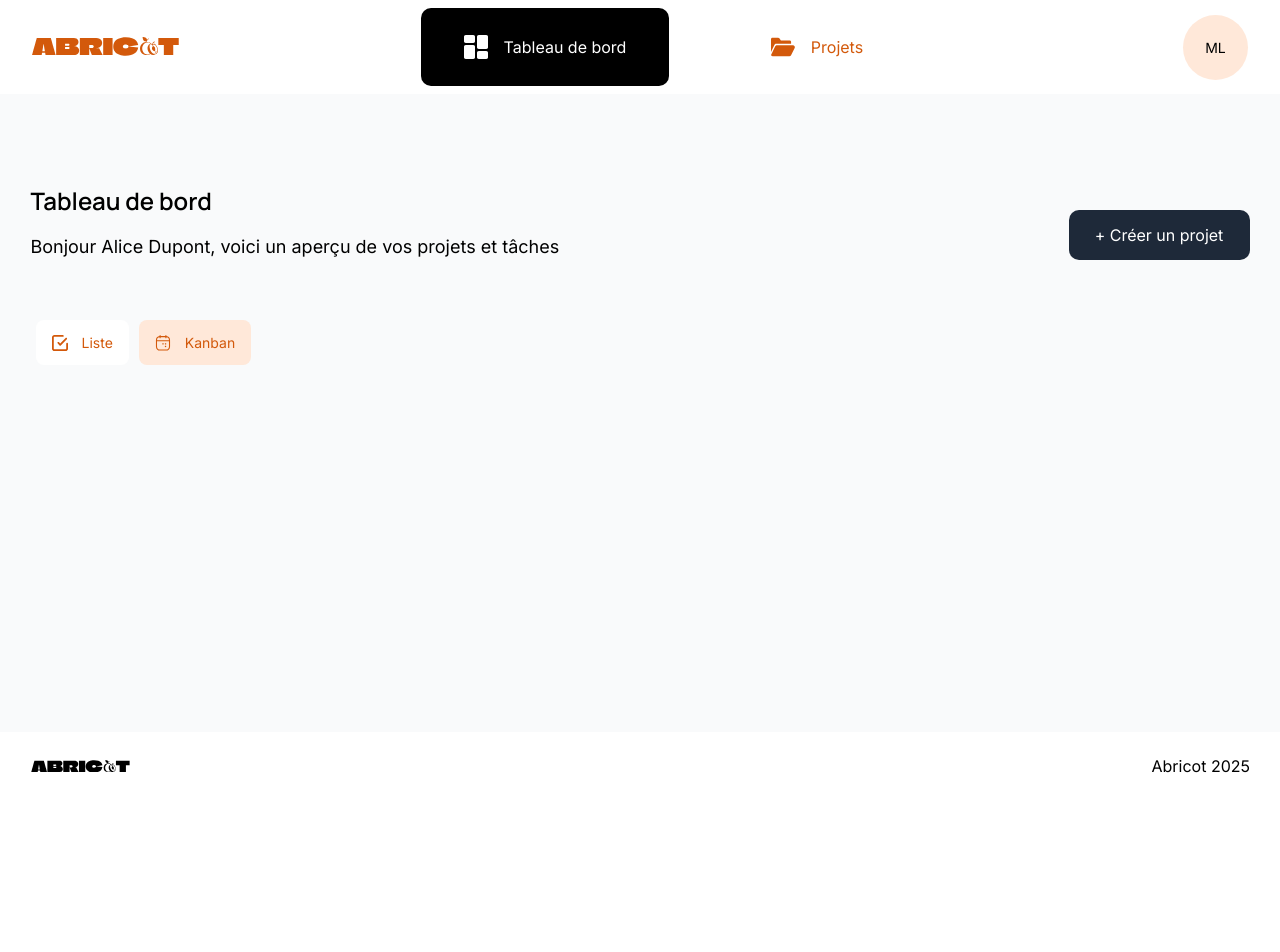
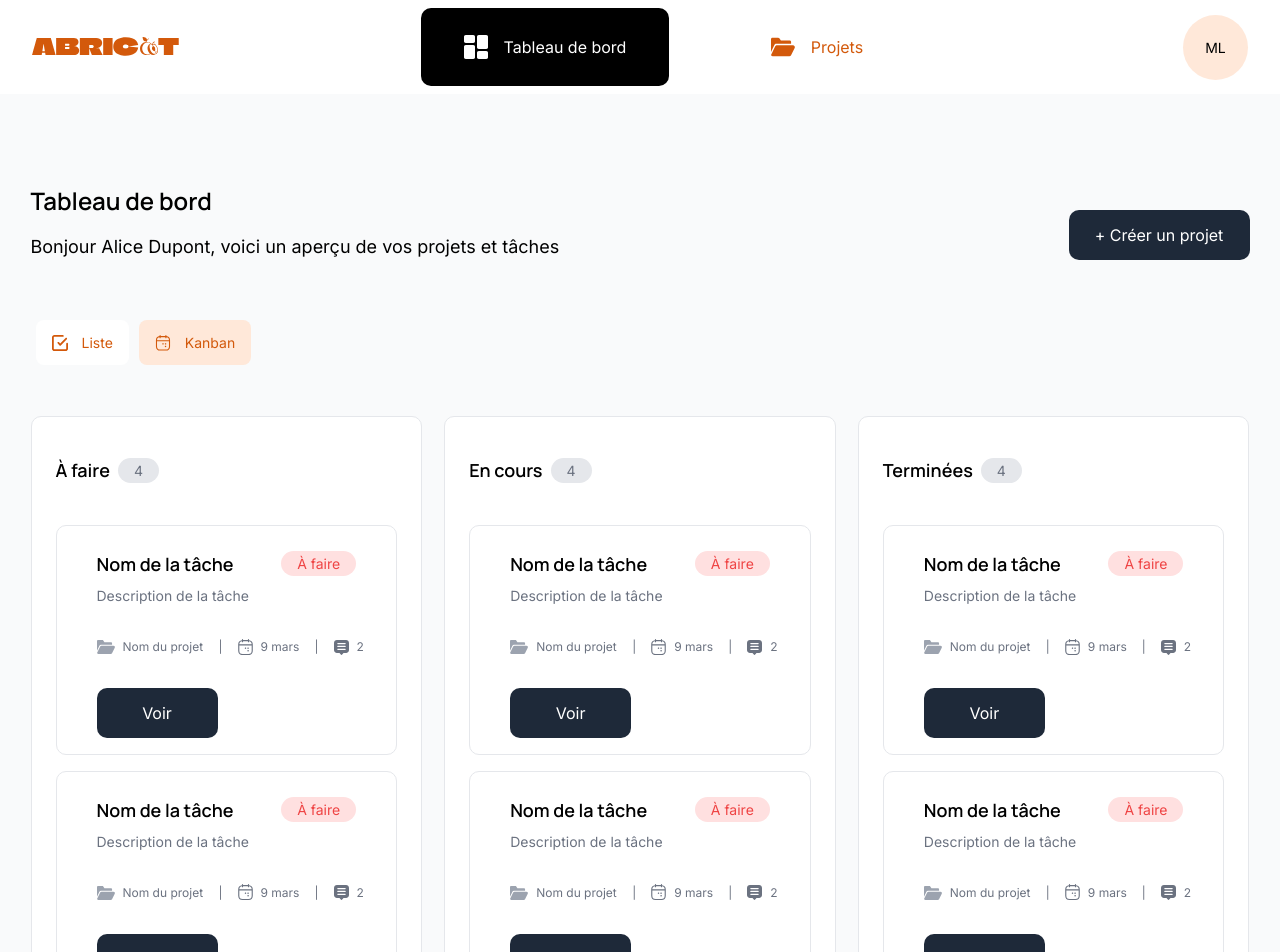
Before and after one commit to jakun9999/abricot, a Next.js app: page /dashboard/kanban in a window 1280 px wide. Shown: the top 952 px of the page. Before the commit the page ends 800 px from the top, so only its background shows below. Built offline with nearby package versions, Linux system fonts and the light colour scheme.

Commit message:
Kanban dashboard layout - done.

```diff
--- a/app/(app)/dashboard/kanban/page.tsx
+++ b/app/(app)/dashboard/kanban/page.tsx
@@ -1,10 +1,50 @@
 import { Metadata } from "next";
+import Label from "@/components/ui/labels/label";
+import TaskShort from "@/components/ui/cards/task-short";
+import TaskLong from "@/components/ui/cards/task-long";
 
 export const metadata: Metadata = {
   title: "Tableau de bord",
   description: "Tableau de bord Kanban Abricot - Suivi des tâches",
 };
 
+const elements: any = [];
+
+for (let i = 0; i < 5; i++) {
+  elements.push(
+    <div key={i}>
+      <TaskLong taskId={i} className="hidden md:flex lg:hidden" />
+      <TaskShort taskId={i} className="flex md:hidden lg:flex" />
+    </div>,
+  );
+}
+
 export default function Kanban() {
-  return <div></div>;
+  return (
+    <div className="w-full min-h-screen 2xl:-mx-7.5 mt-12.75 mb-12">
+      <div className="grid grid-cols-1 lg:grid-cols-3 justify-between items-start gap-2.5 md:gap-5.5">
+        <div className="rounded-[10px] border border-abr-grey-200 bg-abr-white px-6 py-10">
+          <div className="flex items-center gap-2 h-6.75">
+            <h5>À faire</h5>
+            <Label color="grey" text="4" />
+          </div>
+          <div className="flex flex-col gap-4 mt-10.25">{elements}</div>
+        </div>
+        <div className="rounded-[10px] border border-abr-grey-200 bg-abr-white px-6 py-10">
+          <div className="flex items-center gap-2 h-6.75">
+            <h5>En cours</h5>
+            <Label color="grey" text="4" />
+          </div>
+          <div className="flex flex-col gap-4 mt-10.25">{elements}</div>
+        </div>
+        <div className="rounded-[10px] border border-abr-grey-200 bg-abr-white px-6 py-10">
+          <div className="flex items-center gap-2 h-6.75">
+            <h5>Terminées</h5>
+            <Label color="grey" text="4" />
+          </div>
+          <div className="flex flex-col gap-4 mt-10.25">{elements}</div>
+        </div>
+      </div>
+    </div>
+  );
 }
--- a/components/ui/cards/task-short.tsx
+++ b/components/ui/cards/task-short.tsx
@@ -18,7 +18,7 @@ const MOCK_TASK_DATA: Task = {
   title: "Nom de la tâche",
   description: "Description de la tâche",
   projectId: "Nom du projet",
-  dueDate: "2026-08-20T00:00:00Z",
+  dueDate: "2026-03-09T00:00:00Z",
   creatorId: "Matthieu LUCAS",
   priority: "HIGH",
   assignees: [
@@ -81,7 +81,7 @@ export default function TaskShort({ taskId, className = "" }: TaskShortProps) {
 
   return (
     <div
-      className={`${className} w-full h-[229.75px] flex flex-col justify-between py-6.25 px-10 bg-white rounded-[10px] border border-abr-grey-200`}
+      className={`${className} w-full h-[229.54px] flex flex-col justify-between py-6.25 px-10 bg-white rounded-[10px] border border-abr-grey-200`}
     >
       {/* Top area */}
       <div className="flex flex-col gap-8">
@@ -104,17 +104,19 @@ export default function TaskShort({ taskId, className = "" }: TaskShortProps) {
         </div>
 
         {/* Task addition info (project name, date, comments) */}
-        <div className="flex items-center gap-3.75 text-abr-grey-600 text-body-xs">
+        <div className="flex items-center gap-3.75 text-abr-grey-600 text-body-xs -mr-7">
           <p className="flex items-center gap-2">
             <span className="text-abr-grey-400!">
               <FolderIcon className="w-4.5 h-3.5" />
             </span>
-            {task.projectId}
+            <span className="w-20.25 truncate">{task.projectId}</span>
           </p>
-          <p className="text-abr-grey-600">|</p>
+          <p className="p-0 box-border">|</p>
           <p className="flex items-center gap-2">
-            <CalendarIcon className="w-3.75 h-3.5" />
-            {formatDateShort(task.dueDate)}
+            <CalendarIcon className="w-3.75 h-[16.54px]" />
+            <span className="w-9.75 truncate">
+              {formatDateShort(task.dueDate)}
+            </span>
           </p>
           <p>|</p>
           <p className="flex items-center gap-2">
@@ -122,8 +124,8 @@ export default function TaskShort({ taskId, className = "" }: TaskShortProps) {
             {task.comments?.length}
           </p>
         </div>
+        <AbrButton label="Voir" color="black" className="w-30.25 h-12.5" />
       </div>
-      <AbrButton label="Voir" color="black" className="w-30.25 h-12.5" />
     </div>
   );
 }
```
